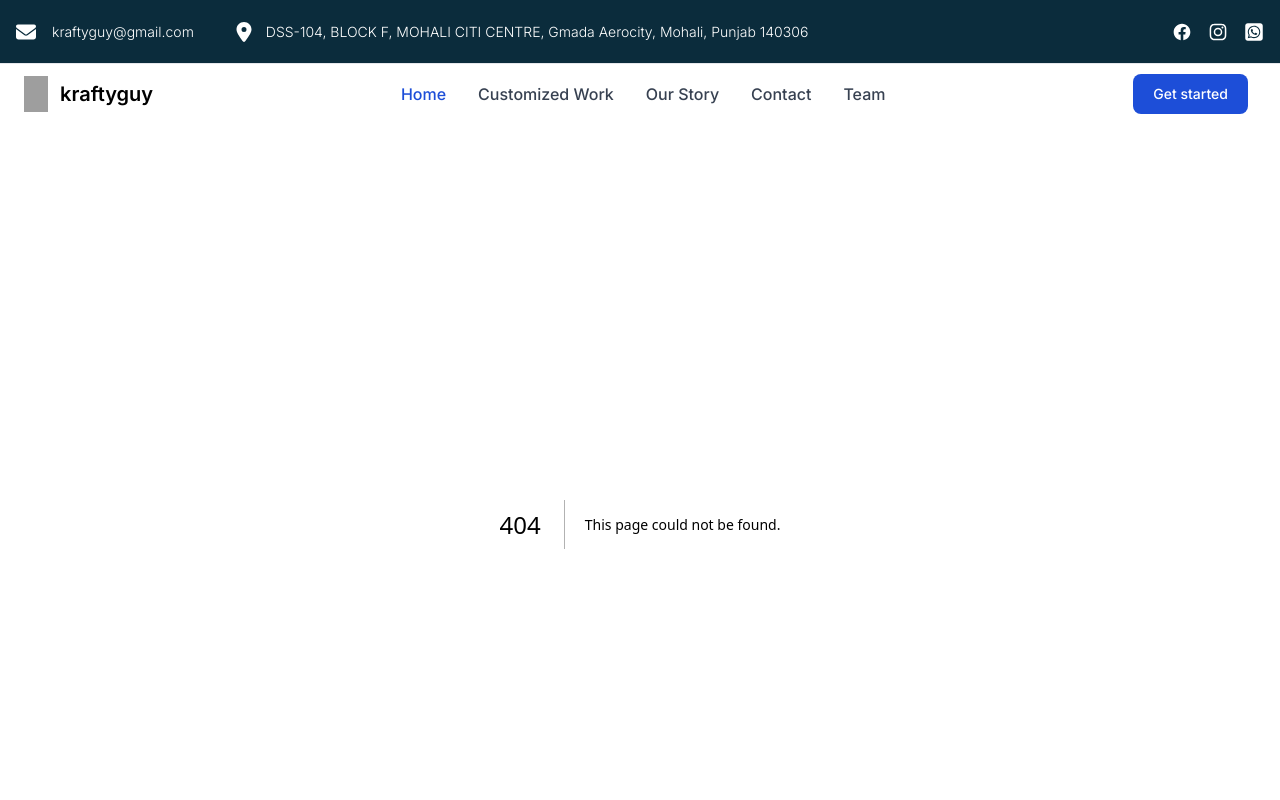
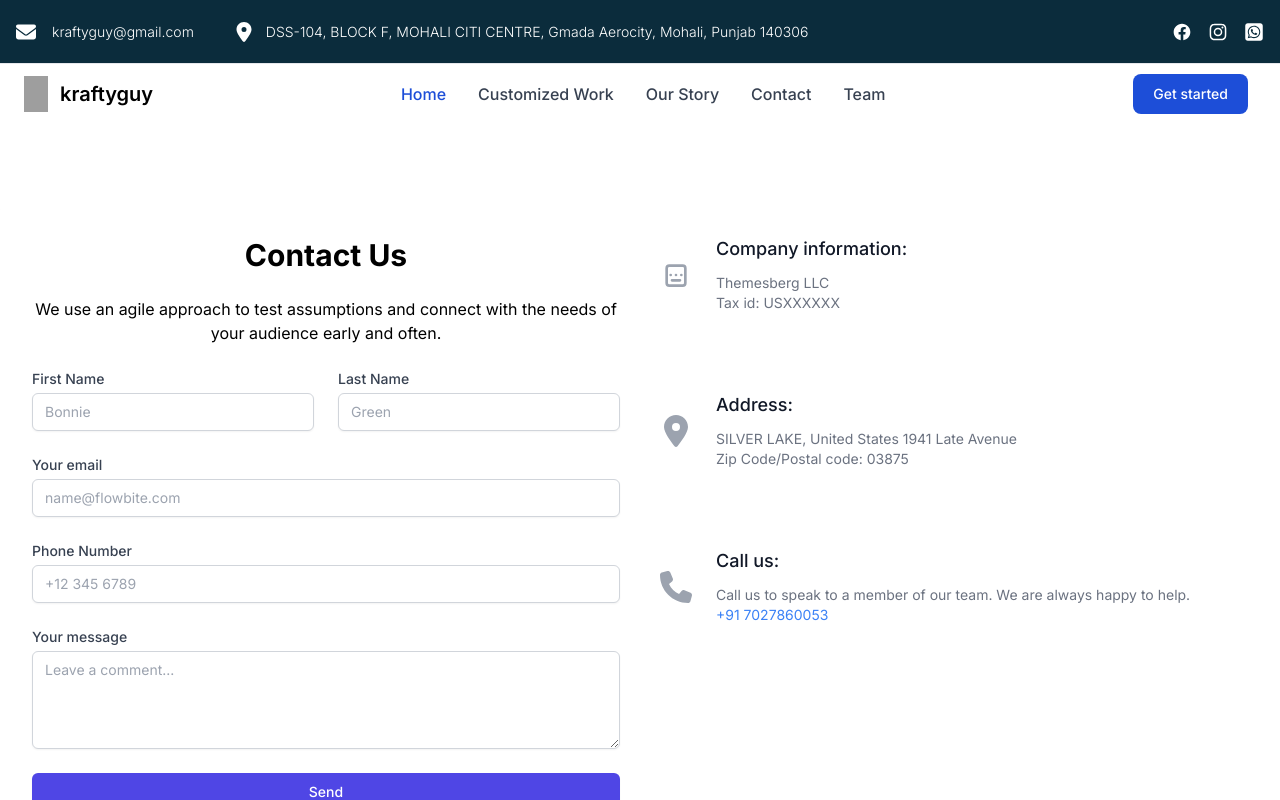
Before and after one commit to manishaverma15/krafty-guy, a Next.js app: page /contact-us in a window 1280 px wide. Before the commit this address had no page. Shown: the top 800 px of the page. Built offline with nearby package versions, Linux system fonts and the light colour scheme; grey boxes are pictures that could not be loaded.

Commit message:
feat: add contact us form

```diff
--- /dev/null
+++ b/src/app/contact-us/page.js
@@ -0,0 +1,82 @@
+import React from "react";
+
+const ContactUs = () => {
+  return (
+    <>
+      <div className="flex items-center justify-center min-h-screen">
+        <div className="bg-white p-8 rounded-lg shadow-lg max-w-7xl w-full grid grid-cols-1 md:grid-cols-2 gap-10">
+          <div>
+            <h2 className="text-3xl font-bold mb-6 text-center justify-center">Contact Us</h2>
+            <p className="text-center justify-center mb-6">We use an agile approach to test assumptions and connect with the needs of your audience early and often.</p>
+            <form action="#" method="POST" className="space-y-6">
+              <div className="grid grid-cols-1 md:grid-cols-2 gap-6">
+                <div>
+                  <label htmlFor="first-name" className="block text-sm font-medium text-gray-700">First Name</label>
+                  <input type="text" name="first-name" id="first-name" placeholder="Bonnie" className="mt-1 block w-full px-3 py-2 border border-gray-300 rounded-md shadow-sm focus:outline-none focus:ring-indigo-500 focus:border-indigo-500 sm:text-sm" />
+                </div>
+                <div>
+                  <label htmlFor="last-name" className="block text-sm font-medium text-gray-700">Last Name</label>
+                  <input type="text" name="last-name" id="last-name" placeholder="Green" className="mt-1 block w-full px-3 py-2 border border-gray-300 rounded-md shadow-sm focus:outline-none focus:ring-indigo-500 focus:border-indigo-500 sm:text-sm" />
+                </div>
+              </div>
+              <div>
+                <label htmlFor="email" className="block text-sm font-medium text-gray-700">Your email</label>
+                <input type="email" name="email" id="email" placeholder="name@flowbite.com" className="mt-1 block w-full px-3 py-2 border border-gray-300 rounded-md shadow-sm focus:outline-none focus:ring-indigo-500 focus:border-indigo-500 sm:text-sm" />
+              </div>
+              <div>
+                <label htmlFor="phone" className="block text-sm font-medium text-gray-700">Phone Number</label>
+                <input type="tel" name="phone" id="phone" placeholder="+12 345 6789" className="mt-1 block w-full px-3 py-2 border border-gray-300 rounded-md shadow-sm focus:outline-none focus:ring-indigo-500 focus:border-indigo-500 sm:text-sm" />
+              </div>
+              <div>
+                <label htmlFor="message" className="block text-sm font-medium text-gray-700">Your message</label>
+                <textarea name="message" id="message" rows="4" placeholder="Leave a comment..." className="mt-1 block w-full px-3 py-2 border border-gray-300 rounded-md shadow-sm focus:outline-none focus:ring-indigo-500 focus:border-indigo-500 sm:text-sm"></textarea>
+              </div>
+              <div>
+                <button type="submit" className="w-full py-2 px-4 border border-transparent rounded-md shadow-sm text-sm font-medium text-white bg-indigo-600 hover:bg-indigo-700 focus:outline-none focus:ring-2 focus:ring-offset-2 focus:ring-indigo-500">Send</button>
+              </div>
+            </form>
+          </div>
+          <div className="space-y-20 mt-15">
+            <div className="flex items-center space-x-6">
+              <div className="flex-shrink-0">
+                <svg className="h-8 w-8 text-gray-400" xmlns="http://www.w3.org/2000/svg" fill="none" viewBox="0 0 24 24" stroke="currentColor">
+                  <path strokeLinecap="round" strokeLinejoin="round" strokeWidth="2" d="M8 12h.01M12 12h.01M16 12h.01M9 16h6m2 4H7a2 2 0 01-2-2V7a2 2 0 012-2h10a2 2 0 012 2v11a2 2 0 01-2 2z" />
+                </svg>
+              </div>
+              <div>
+                <h3 className="text-lg leading-6 font-medium text-gray-900 mb-3">Company information:</h3>
+                <p className="text-sm text-gray-500">Themesberg LLC</p>
+                <p className="text-sm text-gray-500">Tax id: USXXXXXX</p>
+              </div>
+            </div>
+            <div className="flex items-center space-x-6">
+              <div className="flex-shrink-0">
+                <svg className="h-8 w-8 text-gray-400" xmlns="http://www.w3.org/2000/svg" viewBox="0 0 384 512">
+                  <path fill="currentColor" d="M215.7 499.2C267 435 384 279.4 384 192C384 86 298 0 192 0S0 86 0 192c0 87.4 117 243 168.3 307.2c12.3 15.3 35.1 15.3 47.4 0zM192 128a64 64 0 1 1 0 128 64 64 0 1 1 0-128z" />
+                </svg>
+              </div>
+              <div>
+                <h3 className="text-lg leading-6 font-medium text-gray-900 mb-3">Address:</h3>
+                <p className="text-sm text-gray-500">SILVER LAKE, United States 1941 Late Avenue</p>
+                <p className="text-sm text-gray-500">Zip Code/Postal code: 03875</p>
+              </div>
+            </div>
+            <div className="flex items-center space-x-6">
+              <div className="flex-shrink-0">
+                <svg className="h-8 w-8 text-gray-400" xmlns="http://www.w3.org/2000/svg" viewBox="0 0 512 512">
+                  <path fill="currentColor" d="M164.9 24.6c-7.7-18.6-28-28.5-47.4-23.2l-88 24C12.1 30.2 0 46 0 64C0 311.4 200.6 512 448 512c18 0 33.8-12.1 38.6-29.5l24-88c5.3-19.4-4.6-39.7-23.2-47.4l-96-40c-16.3-6.8-35.2-2.1-46.3 11.6L304.7 368C234.3 334.7 177.3 277.7 144 207.3L193.3 167c13.7-11.2 18.4-30 11.6-46.3l-40-96z" />
+                </svg>
+              </div>
+              <div>
+                <h3 className="text-lg leading-6 font-medium text-gray-900 mb-3">Call us:</h3>
+                <p className="text-sm text-gray-500">Call us to speak to a member of our team. We are always happy to help.</p>
+                <p className="text-sm text-blue-500">+91 7027860053</p>
+              </div>
+            </div>
+          </div>
+        </div>
+      </div>
+    </>
+  )
+}
+export default ContactUs;
--- a/src/components/header/header.js
+++ b/src/components/header/header.js
@@ -2,6 +2,7 @@
 
 import { useState } from 'react';
 import Image from 'next/image';
+import Link from 'next/link';
 
 const Header = () => {
   const [isOpen, setIsOpen] = useState(false);
@@ -46,7 +47,7 @@ const Header = () => {
                 <a className="block py-2 pr-4 pl-3 text-gray-700 border-b border-gray-100 hover:bg-gray-50 lg:hover:bg-transparent lg:border-0 lg:hover:text-primary-700 lg:p-0 dark:text-gray-400 lg:dark:hover:text-white dark:hover:bg-gray-700 dark:hover:text-white lg:dark:hover:bg-transparent dark:border-gray-700">Our Story</a>
               </li>
               <li>
-                <a className="block py-2 pr-4 pl-3 text-gray-700 border-b border-gray-100 hover:bg-gray-50 lg:hover:bg-transparent lg:border-0 lg:hover:text-primary-700 lg:p-0 dark:text-gray-400 lg:dark:hover:text-white dark:hover:bg-gray-700 dark:hover:text-white lg:dark:hover:bg-transparent dark:border-gray-700">Contact</a>
+                <Link href={{ pathname: '/contact-us' }} className="block py-2 pr-4 pl-3 text-gray-700 border-b border-gray-100 hover:bg-gray-50 lg:hover:bg-transparent lg:border-0 lg:hover:text-primary-700 lg:p-0 dark:text-gray-400 lg:dark:hover:text-white dark:hover:bg-gray-700 dark:hover:text-white lg:dark:hover:bg-transparent dark:border-gray-700">Contact</Link>
               </li>
               <li>
                 <a className="block py-2 pr-4 pl-3 text-gray-700 border-b border-gray-100 hover:bg-gray-50 lg:hover:bg-transparent lg:border-0 lg:hover:text-primary-700 lg:p-0 dark:text-gray-400 lg:dark:hover:text-white dark:hover:bg-gray-700 dark:hover:text-white lg:dark:hover:bg-transparent dark:border-gray-700">Team</a>
--- a/src/components/reviews/reviews.js
+++ b/src/components/reviews/reviews.js
@@ -71,7 +71,7 @@ const Reviews = () => {
   useEffect(() => {
     const interval = setInterval(() => {
       setActiveIndex((prevIndex) => (prevIndex === reviews.length - 1 ? 0 : prevIndex + 1));
-    }, 5000);
+    }, 3000);
 
     return () => clearInterval(interval);
   }, [reviews.length]);
```
